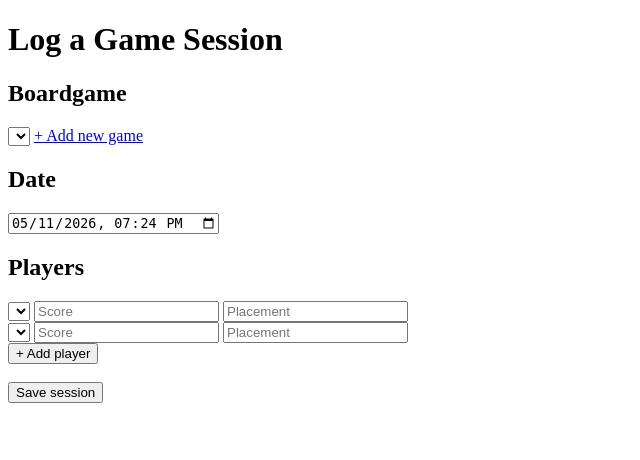
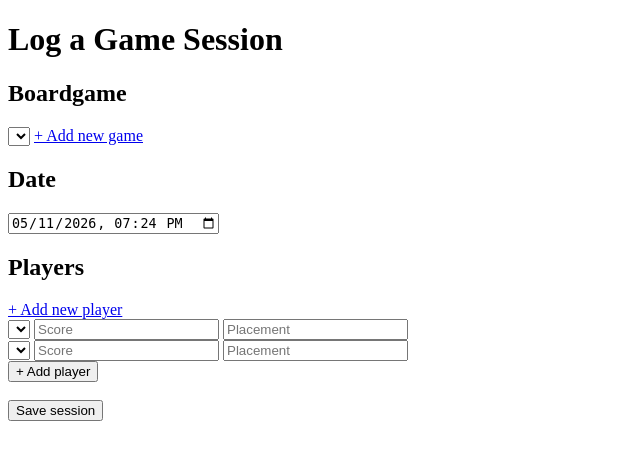
Before and after one commit to Castorfiber92/boardgame_tracker, a FastAPI app: page /log-session in a window 1280 px wide. Shown: the top 460 px of the page, without its empty margins (0-640 px from the left). Run offline with FastAPI, Linux system fonts and the light colour scheme; data that the repository does not hold is empty.

Commit message:
Add page for new player

```diff
--- a/main.py
+++ b/main.py
@@ -105,3 +105,20 @@ def add_game_submit(name: str = Form(...)):
         db.add(game)
         db.commit()
     return RedirectResponse(url="/log-session", status_code=303)
+
+
+@app.get("/add-player", response_class=HTMLResponse)
+def add_player_page(request: Request):
+    return templates.TemplateResponse(
+        request=request,
+        name="add_player.html",
+        context={}
+    )
+
+@app.post("/add-player")
+def add_player_submit(name: str = Form(...)):
+    with get_session() as db:
+        player = Player(name=name)
+        db.add(player)
+        db.commit()
+    return RedirectResponse(url="/log-session", status_code=303)
--- a/templates/log_session.html
+++ b/templates/log_session.html
@@ -19,6 +19,7 @@
             <input type="datetime-local" name="date" value="{{ default_date }}">
 
             <h2>Players</h2>
+            <a href="/add-player">+ Add new player</a>
             <div id="player-rows">
                 <div class="player-row">
                     <select name="player_id">
```
Also changed, not shown: templates/add_player.html (added, +14 -0 lines).
